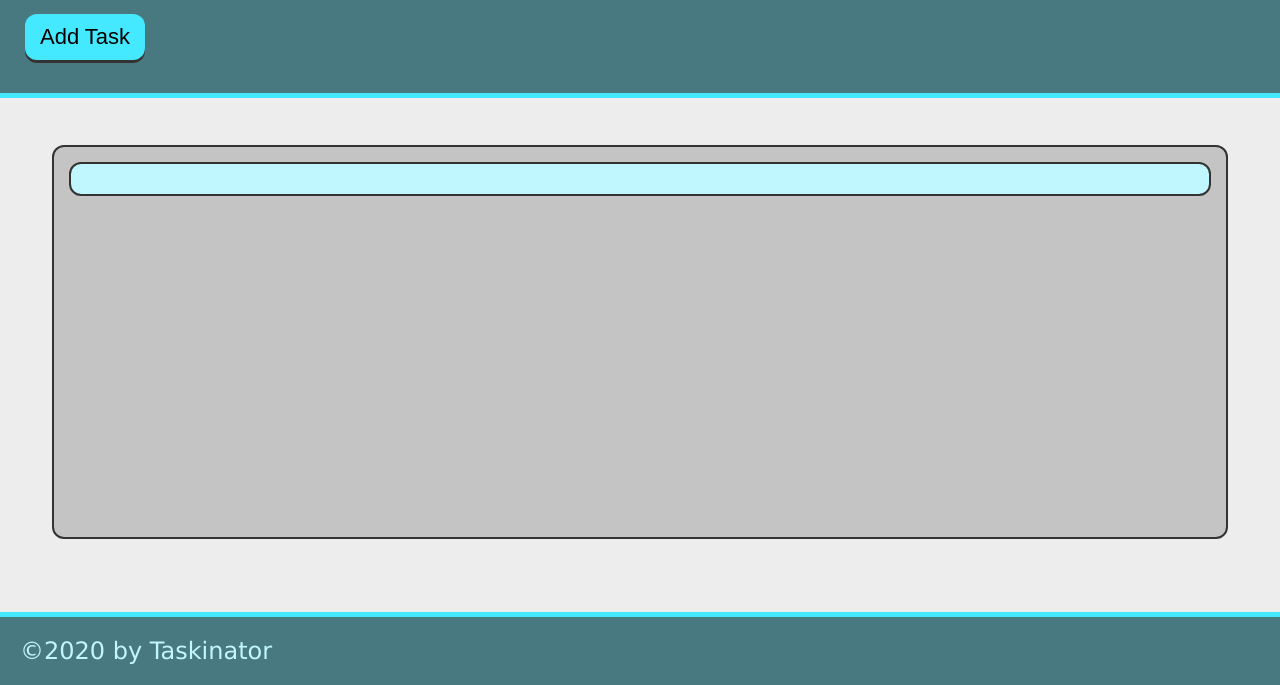
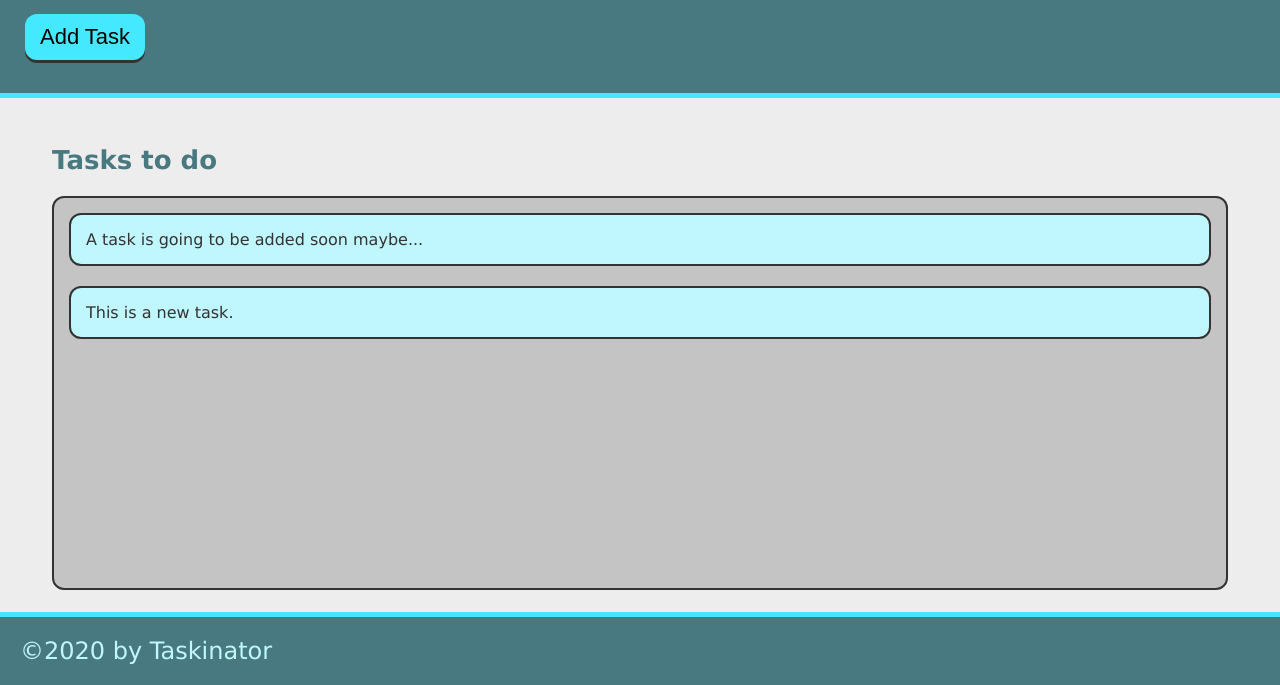
Before and after one commit to Atweaver7/taskinator, a plain HTML site: page index.html in a window 1280 px wide. Both pictures are taken after a click on the button "Add Task". Shown: the part 115-800 px from the top of the page. Drawn offline with Linux system fonts and the light colour scheme.

Commit message:
added some JS to create new task

```diff
--- a/assets/js/script.js
+++ b/assets/js/script.js
@@ -0,0 +1,11 @@
+var buttonEl = document.querySelector("#save-task");
+var tasksToDoEl = document.querySelector("#tasks-to-do");
+
+var createTaskHandler = function() {
+    var listItemEl = document.createElement("li");
+    listItemEl.className = "task-item";
+    listItemEl.textContent = "This is a new task.";
+    tasksToDoEl.appendChild(listItemEl);
+}
+
+buttonEl.addEventListener("click", createTaskHandler);
--- a/index.html
+++ b/index.html
@@ -14,16 +14,17 @@
     <header>
         <h1 class="page-title">Taskinator</h1>
         <p>Click the button below to add a new task!</p>
-        <button class="btn">Add Task</button>
+        <button id="save-task" class="btn">Add Task</button>
 
 
     </header>
 
     <main class="page-content">
         <section class="task-list-wrapper">
-            <h2 class="list-title"></h2>
-            <ul class="task-list">
-                <li class="task-item"></li>
+            <h2 class="list-title">Tasks to do</h2>
+            <ul id="tasks-to-do" class="task-list">
+                <li class="task-item">A task is going to be added soon maybe...</li>
+
             </ul>
         </section>
 
```
